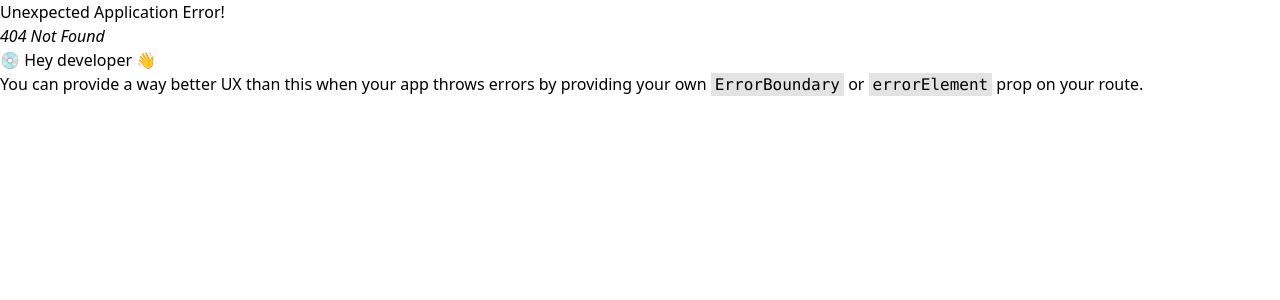
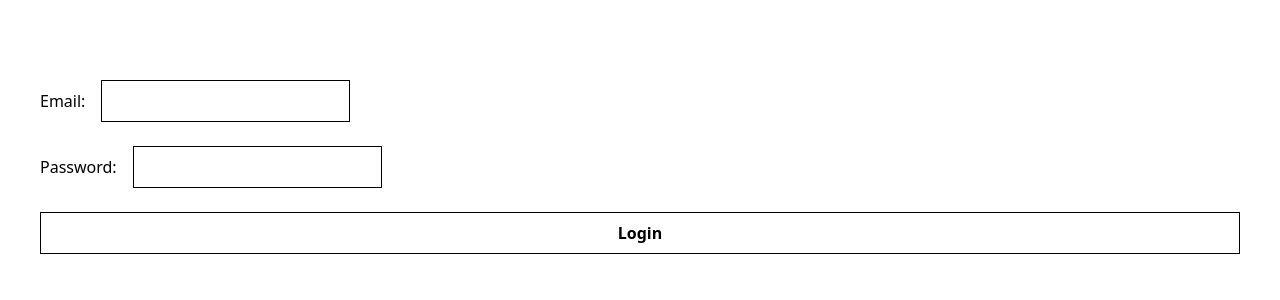
Before and after one commit to brondai/texas-thrift-shop, a React (Vite) app: page /login in a window 1280 px wide. Before the commit this address had no page. Shown: the top 300 px of the page. Built offline with nearby package versions, Linux system fonts and the light colour scheme.

Commit message:
login and authorization

```diff
--- /dev/null
+++ b/src/components/LoginForm.jsx
@@ -0,0 +1,76 @@
+import React, { useState } from "react";
+import { useNavigate } from "react-router-dom";
+
+const LoginForm = () => {
+  const navigate = useNavigate();
+
+  const [email, setEmail] = useState("");
+  const [password, setPassword] = useState("");
+
+  const handleSubmit = async (e) => {
+    e.preventDefault();
+
+    // Authentication logic here
+    // call /login api -> return
+    // const res = await fetch(
+    //   "https://fawateer-admin.firstfintech.com/api/auth-service/api/v1/auth/login",
+    //   {
+    //     method: "POST",
+    //     body: JSON.stringify({
+    //       email: email,
+    //       password: password,
+    //     }),
+    //     headers: {
+    //       "Content-type": "application/json; charset=UTF-8",
+    //     },
+    //   },
+    // );
+
+    // if response is success
+    // if (res.status === true) {
+    //     localStorage.setItem("token", res.data.access_token)
+
+    localStorage.setItem("token", "xyzzzzzzz");
+    alert("Successfully Logged In");
+
+    window.location.reload(); //refresh the page
+
+    navigate("/");
+  };
+
+  return (
+    <>
+      <form onSubmit={handleSubmit}>
+        <div className="flex flex-col space-y-6 mx-auto my-10 p-10">
+          <div>
+            Email:
+            <input
+              className="border p-2 ml-4"
+              type="text"
+              name="email"
+              value={email}
+              onChange={(e) => setEmail(e.target.value)}
+            />
+          </div>
+
+          <div>
+            Password:
+            <input
+              className="border p-2 ml-4"
+              type="text"
+              name="password"
+              value={password}
+              onChange={(e) => setPassword(e.target.value)}
+            />
+          </div>
+
+          <button type="submit" className="border p-2 font-bold cursor-pointer">
+            Login
+          </button>
+        </div>
+      </form>
+    </>
+  );
+};
+
+export default LoginForm;
--- a/src/components/Navbar.jsx
+++ b/src/components/Navbar.jsx
@@ -4,6 +4,8 @@ import { Link } from "react-router-dom";
 const Navbar = () => {
   return (
     <div>
+      {localStorage.getItem("token") ? (
+        <>
           <Link to="/" className="border text-md m-4">
             Home
           </Link>
@@ -16,6 +18,10 @@ const Navbar = () => {
           <Link to="/todos" className="border text-md m-4">
             Todos
           </Link>
+        </>
+      ) : (
+        <></>
+      )}
     </div>
   );
 };
--- a/src/components/Todo/Todos.jsx
+++ b/src/components/Todo/Todos.jsx
@@ -9,6 +9,11 @@ const Todos = () => {
     const getTodos = async () => {
       const response = await fetch(
         "https://jsonplaceholder.typicode.com/todos",
+        {
+          headers: {
+            Authorization: localStorage.getItem("token"),
+          },
+        },
       );
       const result = await response.json();
 
--- a/src/main.jsx
+++ b/src/main.jsx
@@ -8,6 +8,7 @@ import Contact from "./components/Contact";
 import App from "./App";
 import Todos from "./components/Todo/Todos";
 import TodoDetails from "./components/Todo/TodoDetails";
+import LoginForm from "./components/LoginForm";
 
 const router = createBrowserRouter([
   {
@@ -17,6 +18,10 @@ const router = createBrowserRouter([
       {
         path: "/",
         element: <Home />,
+      },
+      {
+        path: "/login",
+        element: <LoginForm />,
       },
       {
         path: "/about",
```
Lines whose indentation alone changed are shown as unchanged.
